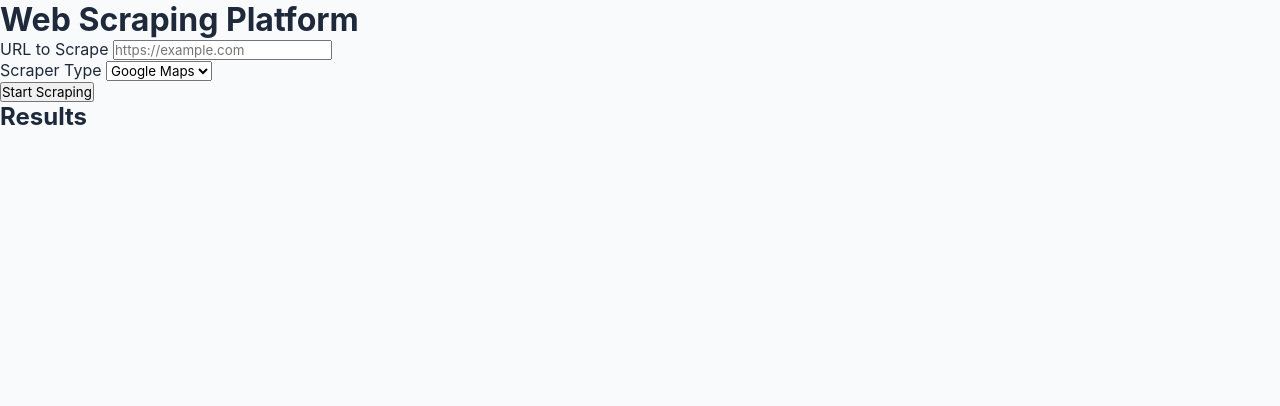
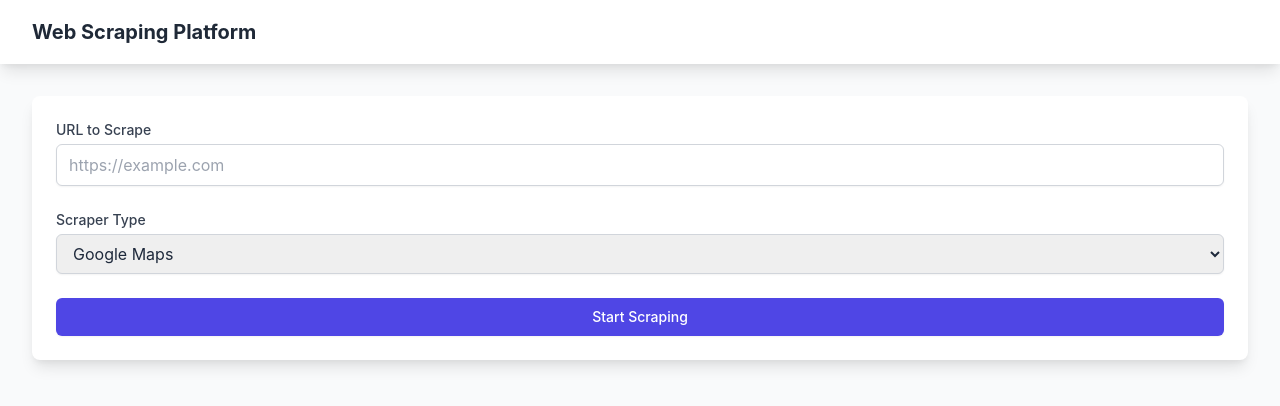
Before and after one commit to AKSHU70186/Akash, a FastAPI app: page / in a window 1280 px wide. Shown: the top 406 px of the page. Run offline with FastAPI, Linux system fonts and the light colour scheme.

Commit message:
Update UI and fix scraping functionality

```diff
--- a/app/main.py
+++ b/app/main.py
@@ -2,9 +2,21 @@
 from fastapi.staticfiles import StaticFiles
 from fastapi.templating import Jinja2Templates
 from fastapi.responses import HTMLResponse, JSONResponse
+from fastapi.middleware.cors import CORSMiddleware
+from .scraping_engine import scraping_engine
 import logging
+import os
 
 app = FastAPI()
+
+# Configure CORS
+app.add_middleware(
+    CORSMiddleware,
+    allow_origins=["*"],
+    allow_credentials=True,
+    allow_methods=["*"],
+    allow_headers=["*"],
+)
 
 # Configure logging
 logging.basicConfig(level=logging.INFO)
@@ -18,44 +30,24 @@
 
 @app.get("/", response_class=HTMLResponse)
 async def home(request: Request):
-    try:
-        return templates.TemplateResponse("index.html", {"request": request})
-    except Exception as e:
-        logger.error(f"Error rendering template: {str(e)}")
-        return templates.TemplateResponse(
-            "error.html",
-            {"request": request, "error_message": str(e)}
-        )
-
-@app.get("/test", response_class=HTMLResponse)
-async def test(request: Request):
-    try:
-        return templates.TemplateResponse("test.html", {"request": request})
-    except Exception as e:
-        logger.error(f"Error rendering template: {str(e)}")
-        return templates.TemplateResponse(
-            "error.html",
-            {"request": request, "error_message": str(e)}
-        )
+    return templates.TemplateResponse("index.html", {"request": request})
 
 @app.post("/scrape")
 async def scrape(url: str = Form(...), scraper_type: str = Form(...)):
     try:
         logger.info(f"Scraping request received for URL: {url}, Type: {scraper_type}")
 
+        config = {
+            'target_url': url,
+            'selectors': get_selectors_for_type(scraper_type)
+        }
+
         if scraper_type == "google_maps":
-            config = {
-                'target_url': url,
-                'selectors': {
-                    'name': 'h1.DUwDvf',
-                    'address': 'div.rogA2c',
-                    'rating': 'div.F7nice span.ceNzKf',
-                    'reviews': 'div.F7nice span.HHrUdb',
-                    'phone': 'div[data-tooltip="Copy phone number"]',
-                    'website': 'div[data-tooltip="Open website"]'
-                }
-            }
             data = await scraping_engine.scrape_google_maps(config)
+        elif scraper_type == "e_commerce":
+            data = await scraping_engine.scrape_custom(config)
+        elif scraper_type == "news":
+            data = await scraping_engine.scrape_news(config)
         else:
             raise HTTPException(status_code=400, detail=f"Scraper type '{scraper_type}' not supported")
 
@@ -73,3 +65,28 @@
             "status": "error",
             "message": str(e)
         }, status_code=500)
+
+def get_selectors_for_type(scraper_type: str) -> dict:
+    selectors = {
+        "google_maps": {
+            'name': 'h1.DUwDvf',
+            'address': 'div.rogA2c',
+            'rating': 'div.F7nice span.ceNzKf',
+            'reviews': 'div.F7nice span.HHrUdb',
+            'phone': 'div[data-tooltip="Copy phone number"]',
+            'website': 'div[data-tooltip="Open website"]'
+        },
+        "e_commerce": {
+            'name': 'h1.product-title',
+            'price': 'span.price',
+            'description': 'div.product-description',
+            'images': 'img.product-image'
+        },
+        "news": {
+            'article': 'article',
+            'title': 'h2.title',
+            'content': 'div.content',
+            'date': 'time.published'
+        }
+    }
+    return selectors.get(scraper_type, {})
--- a/app/templates/index.html
+++ b/app/templates/index.html
@@ -5,39 +5,73 @@
     <meta name="viewport" content="width=device-width, initial-scale=1.0">
     <title>Web Scraping Platform</title>
     <link href="{{ url_for('static', path='/css/styles.css') }}" rel="stylesheet">
+    <link href="https://cdn.jsdelivr.net/npm/tailwindcss@2.2.19/dist/tailwind.min.css" rel="stylesheet">
 </head>
-<body class="bg-gray-100">
-    <div class="container mx-auto px-4 py-8">
-        <h1 class="text-3xl font-bold text-gray-800 mb-4">Web Scraping Platform</h1>
+<body class="bg-gray-50">
+    <nav class="bg-white shadow-lg">
+        <div class="max-w-7xl mx-auto px-4 sm:px-6 lg:px-8">
+            <div class="flex justify-between h-16">
+                <div class="flex">
+                    <div class="flex-shrink-0 flex items-center">
+                        <h1 class="text-xl font-bold text-gray-800">Web Scraping Platform</h1>
+                    </div>
+                </div>
+            </div>
+        </div>
+    </nav>
+
+    <div class="max-w-7xl mx-auto px-4 sm:px-6 lg:px-8 py-8">
         <div class="bg-white rounded-lg shadow-lg p-6">
-            <form id="scrapeForm" class="space-y-4">
+            <form id="scrapeForm" class="space-y-6">
                 <div>
-                    <label class="block text-gray-700 mb-2">URL to Scrape</label>
+                    <label class="block text-sm font-medium text-gray-700">URL to Scrape</label>
                     <input type="url" name="url" required
-                        class="w-full px-4 py-2 border rounded-md focus:outline-none focus:border-blue-500"
+                        class="mt-1 block w-full border border-gray-300 rounded-md shadow-sm py-2 px-3 focus:outline-none focus:ring-indigo-500 focus:border-indigo-500"
                         placeholder="https://example.com">
                 </div>
                 <div>
-                    <label class="block text-gray-700 mb-2">Scraper Type</label>
+                    <label class="block text-sm font-medium text-gray-700">Scraper Type</label>
                     <select name="scraper_type" required
-                        class="w-full px-4 py-2 border rounded-md focus:outline-none focus:border-blue-500">
+                        class="mt-1 block w-full border border-gray-300 rounded-md shadow-sm py-2 px-3 focus:outline-none focus:ring-indigo-500 focus:border-indigo-500">
                         <option value="google_maps">Google Maps</option>
                         <option value="e_commerce">E-Commerce</option>
                         <option value="news">News</option>
                     </select>
                 </div>
-                <button type="submit"
-                    class="w-full bg-blue-600 text-white py-2 px-4 rounded-md hover:bg-blue-700">
-                    Start Scraping
-                </button>
+                <div>
+                    <button type="submit"
+                        class="w-full flex justify-center py-2 px-4 border border-transparent rounded-md shadow-sm text-sm font-medium text-white bg-indigo-600 hover:bg-indigo-700 focus:outline-none focus:ring-2 focus:ring-offset-2 focus:ring-indigo-500">
+                        Start Scraping
+                    </button>
+                </div>
             </form>
+
+            <div id="loading" class="mt-8 hidden">
+                <div class="flex items-center justify-center">
+                    <div class="animate-spin rounded-full h-8 w-8 border-b-2 border-indigo-600"></div>
+                    <span class="ml-2 text-gray-600">Scraping in progress...</span>
+                </div>
+            </div>
+
             <div id="results" class="mt-8 hidden">
-                <h2 class="text-xl font-bold mb-4">Results</h2>
-                <pre id="resultsJson" class="bg-gray-100 p-4 rounded-md overflow-auto"></pre>
+                <h2 class="text-lg font-medium text-gray-900 mb-4">Results</h2>
+                <div class="bg-gray-50 rounded-md p-4">
+                    <pre id="resultsJson" class="text-sm text-gray-800 overflow-auto"></pre>
+                </div>
             </div>
+
             <div id="error" class="mt-8 hidden">
-                <div class="bg-red-100 border border-red-400 text-red-700 px-4 py-3 rounded relative">
-                    <span id="errorMessage"></span>
+                <div class="bg-red-50 border-l-4 border-red-400 p-4">
+                    <div class="flex">
+                        <div class="flex-shrink-0">
+                            <svg class="h-5 w-5 text-red-400" viewBox="0 0 20 20" fill="currentColor">
+                                <path fill-rule="evenodd" d="M10 18a8 8 0 100-16 8 8 0 000 16zM8.707 7.293a1 1 0 00-1.414 1.414L8.586 10l-1.293 1.293a1 1 0 101.414 1.414L10 11.414l1.293 1.293a1 1 0 001.414-1.414L11.414 10l1.293-1.293a1 1 0 00-1.414-1.414L10 8.586 8.707 7.293z" clip-rule="evenodd"/>
+                            </svg>
+                        </div>
+                        <div class="ml-3">
+                            <p class="text-sm text-red-700" id="errorMessage"></p>
+                        </div>
+                    </div>
                 </div>
             </div>
         </div>
--- a/render.yaml
+++ b/render.yaml
@@ -12,4 +12,6 @@
         value: 3.10.0
       - key: GOOGLE_CHROME_BIN
         value: /usr/bin/chromium-browser
+      - key: CHROME_DRIVER_PATH
+        value: /usr/bin/chromedriver
     staticPublishPath: ./app/static
```
Also changed, not shown: app/static/js/script.js (+13 -134 lines), requirements.txt (+3 -7 lines).
